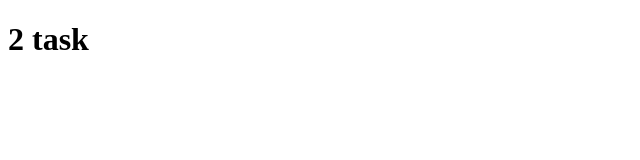
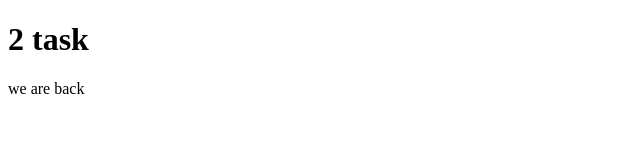
Before and after one commit to sehrishaltaf20/git-practical-2, a plain HTML site: page index.html in a window 1280 px wide. Shown: the full height of the page, 0-640 px from the left. Drawn offline with Linux system fonts and the light colour scheme.

Commit message:
add para

```diff
--- a/index.html
+++ b/index.html
@@ -7,5 +7,6 @@
 </head>
 <body>
   <h1>2 task</h1>
+  <p>we are back</p>
 </body>
 </html>
```
